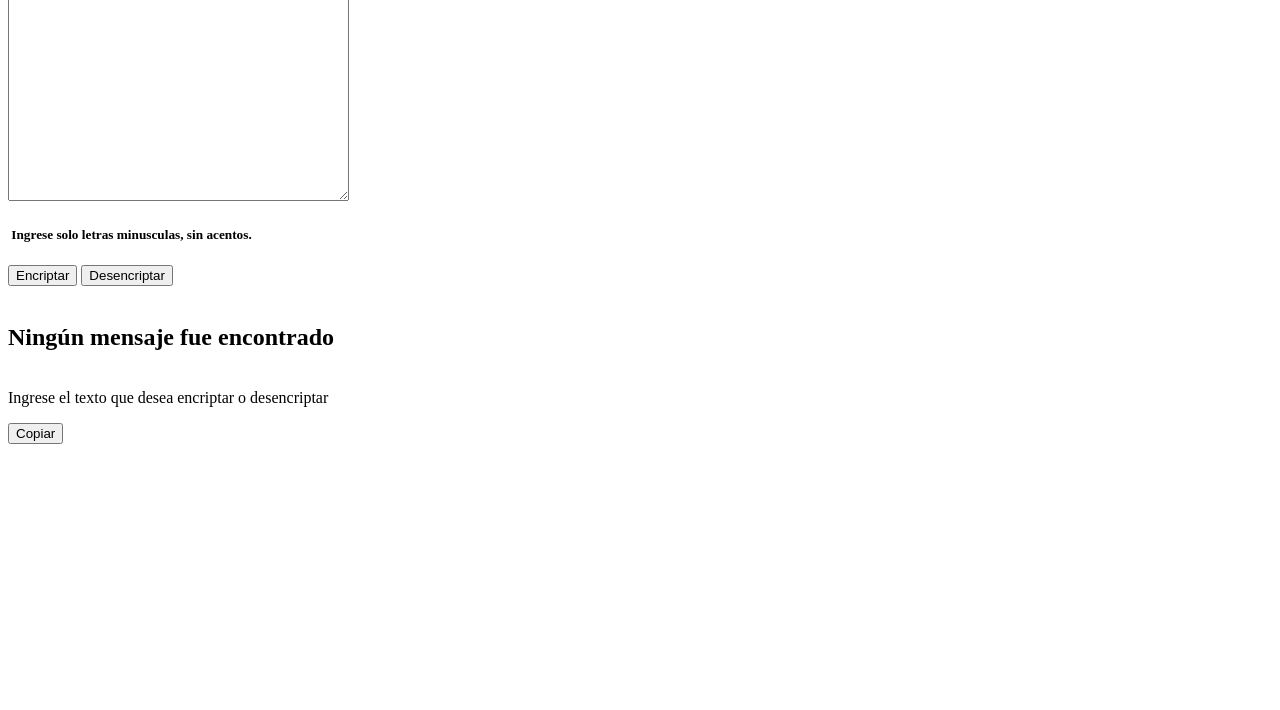
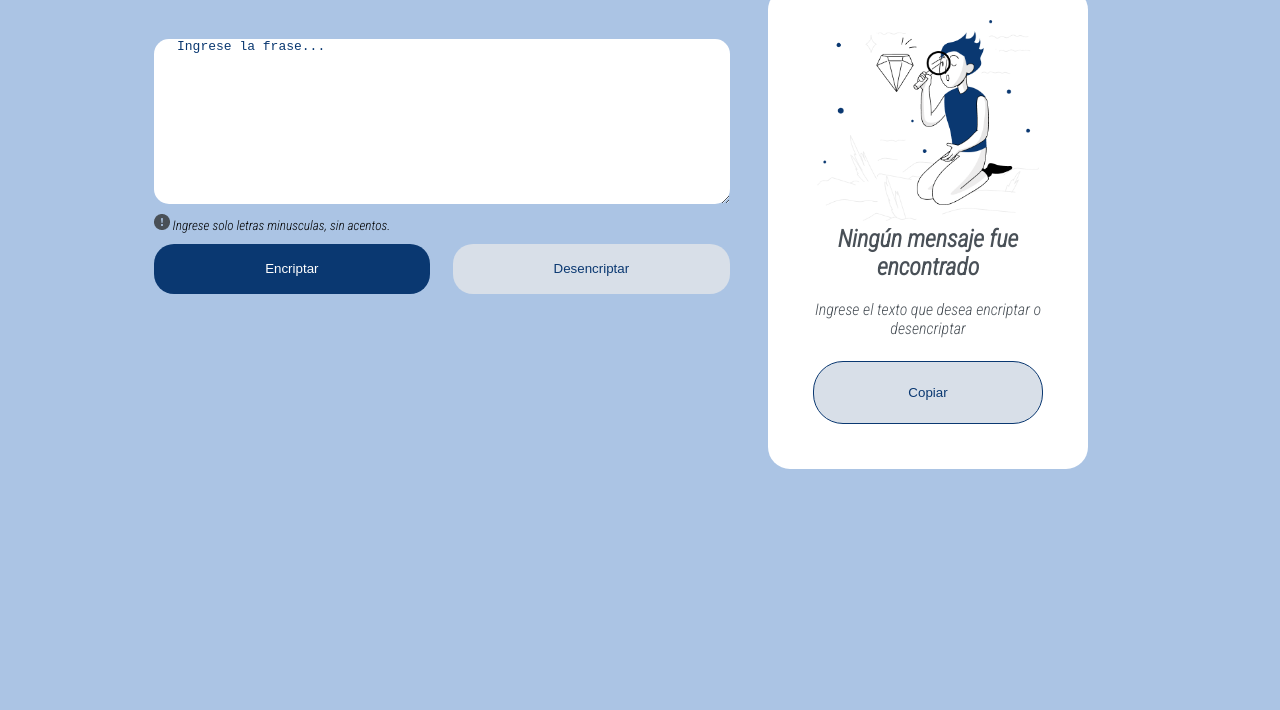
Before and after one commit to VictorHugoChavez/EncriptadorTexto, a plain HTML site: page index.html in a window 1280 px wide. Shown: the part 90-800 px from the top of the page. Drawn offline with Linux system fonts and the light colour scheme; the site is published under a folder, as on GitHub Pages, so addresses that start at the root find nothing.

Commit message:
Se corrige ubicacion

```diff
--- a/index.html
+++ b/index.html
@@ -6,7 +6,7 @@
     <meta http-equiv="X-UA-Compatible" content="IE=edge">
     <meta name="viewport" content="width=device-width, initial-scale=1.0">
     <title>ENCRIPTADOR</title>
-    <link rel="stylesheet" href="/assets/css/style.css">
+    <link rel="stylesheet" href="assets/css/style.css">
 </head>
 
 <body>
@@ -16,7 +16,7 @@
     <main>
         <section class="input-panel">
             <textarea type="text" name="input-text" id="input-text" class="input-text" placeholder="   Ingrese la frase..." cols="40" rows="15"></textarea>
-            <h5><img src="/assets/imag/excl_circle.png" alt=""> Ingrese solo letras minusculas, sin acentos.</h5>
+            <h5><img src="assets/imag/excl_circle.png" alt=""> Ingrese solo letras minusculas, sin acentos.</h5>
             <div class="btn">
                 <button type="button" class="btn-encrypt" onclick="encriptador()">Encriptar</button>
                 <button type="button" class="btn-decrypt" onclick="desencriptar()">Desencriptar</button>
@@ -25,7 +25,7 @@
         <section class="result-panel">
             <div class="white-panel">
                 <div class="white-panel-elements">
-                    <img id="img-hidden" src="/assets/imag/persona.png" alt="">
+                    <img id="img-hidden" src="assets/imag/persona.png" alt="">
                     <h2 id="title-hidden">Ningún mensaje fue encontrado</h2>
                     <p id="par-hidden"><br>Ingrese el texto que desea encriptar o desencriptar</p>
                     <textarea style="display: none;" type="text" name="result-text" id="result-text" cols="45" rows="25"></textarea>
@@ -36,7 +36,7 @@
             </div>
         </section>
     </main>
-    <script src="/assets/js/encriptador.js"></script>
+    <script src="assets/js/encriptador.js"></script>
 
 
 </body>
```
